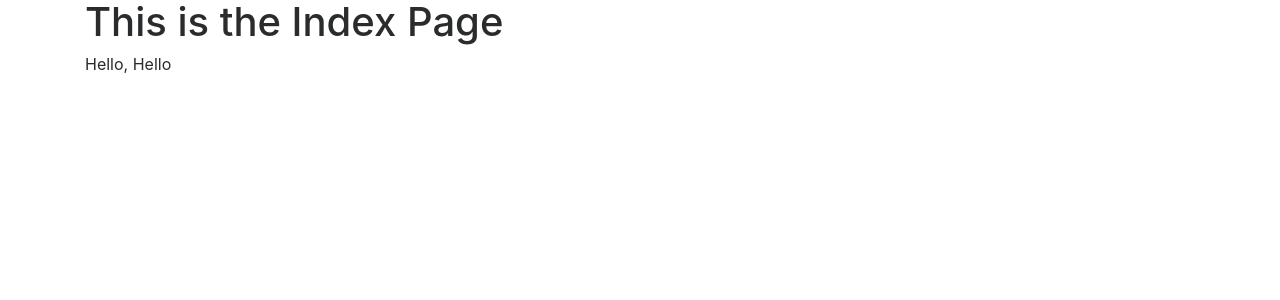
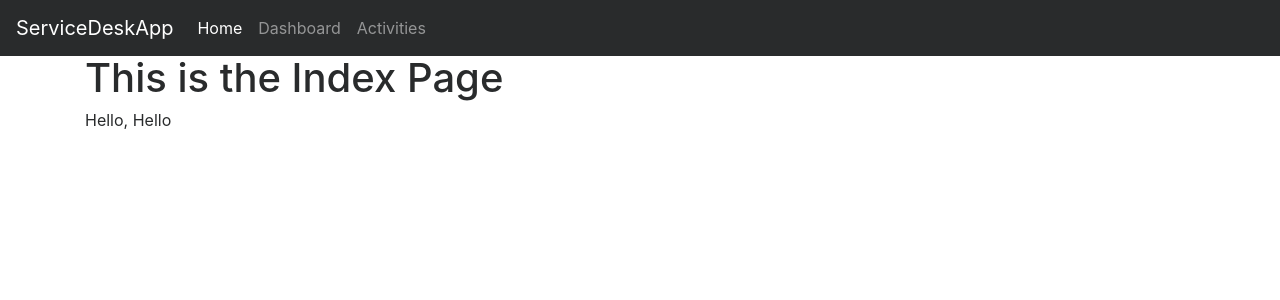
Before and after one commit to Royserg/ServiceDeskApp, a Flask app: page / in a window 1280 px wide. Shown: the top 300 px of the page. Run offline with Flask 2, Linux system fonts and the light colour scheme; some libraries are stand-ins or nearby versions.

Commit message:
adding nav

```diff
--- /dev/null
+++ b/templates/includes/_navbar.html
@@ -0,0 +1,20 @@
+<nav class="navbar navbar-toggleable-md navbar-inverse bg-inverse">
+    <button class="navbar-toggler navbar-toggler-right" type="button" data-toggle="collapse" data-target="#navbarsExampleDefault" aria-controls="navbarsExampleDefault" aria-expanded="false" aria-label="Toggle navigation">
+        <span class="navbar-toggler-icon"></span>
+    </button>
+    <a class="navbar-brand" href="#">ServiceDeskApp</a>
+
+    <div class="collapse navbar-collapse" id="navbarsExampleDefault">
+        <ul class="navbar-nav mr-auto">
+            <li class="nav-item active">
+                <a class="nav-link" href="/">Home</a>
+            </li>
+            <li class="nav-item">
+                <a class="nav-link" href="/dashboard">Dashboard</a>
+            </li>
+            <li class="nav-item">
+                <a class="nav-link" href="#">Activities</a>
+            </li>
+        </ul>
+    </div>
+</nav>
--- a/templates/layout.html
+++ b/templates/layout.html
@@ -1,7 +1,7 @@
 <!DOCTYPE html>
 <html>
     <head>
-        <title>Service Desk App</title>
+        <title>ServiceDeskApp</title>
         <meta charset="utf-8">
         <meta name="viewport" content="width=device-width, initial-scale=1, shrink-to-fit=no">
 
@@ -10,6 +10,7 @@
 
     </head>
     <body>
+        {% include 'includes/_navbar.html' %}
 
         <div class="container">
             {% include 'includes/_messages.html' %}
```
